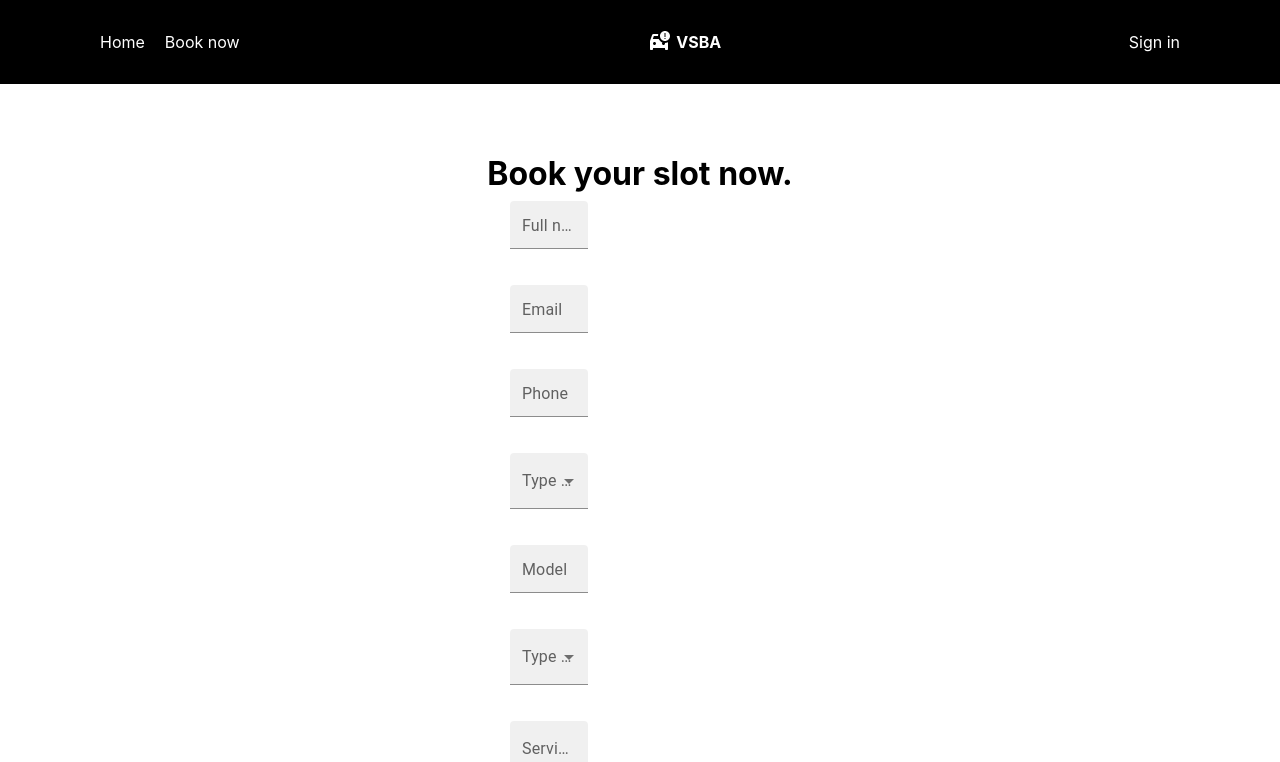
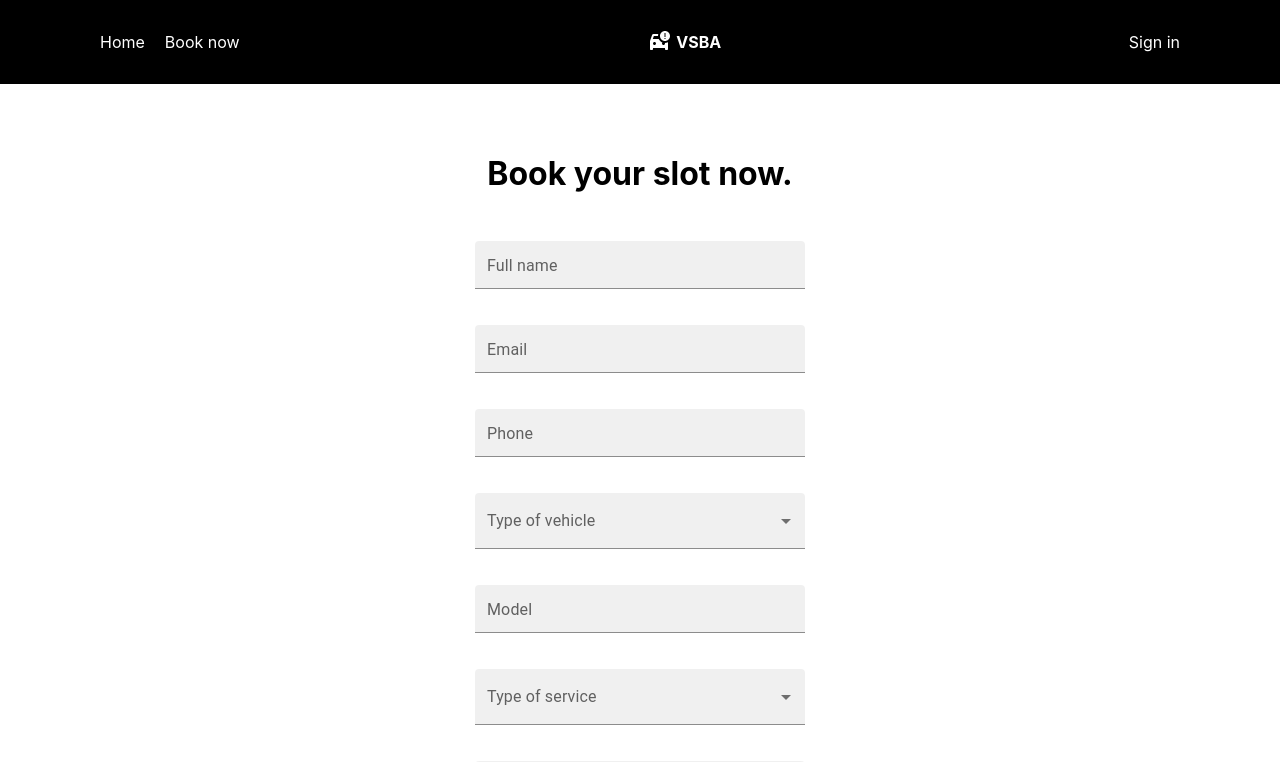
Before and after one commit to hirwajeaneric/Vehicle-Servicing-Booking-System_Front-end, a React (Create React App) app: page /book-now in a window 1280 px wide. Shown: the top 762 px of the page. Built offline with nearby package versions, Linux system fonts and the light colour scheme.

Commit message:
Now booking working well

```diff
--- a/src/components/sections/BookingForm.jsx
+++ b/src/components/sections/BookingForm.jsx
@@ -1,6 +1,7 @@
 import React from 'react';
 import { AuthFormContainer, CommandButtons } from '../styled-components/authenticationPages';
 import { Button, FormControl, InputLabel, MenuItem, Select, TextField } from '@mui/material';
+import { BookingFormContainer } from '../styled-components/pageStyledComponents';
 
 export default function BookingForm(props) {
     const { bookingFormData, setBookingFormData, submitForm, handleFormInput, progress } = props;
@@ -14,7 +15,7 @@ export default function BookingForm(props) {
     };
 
     return (
-        <div>
+        <BookingFormContainer>
             <AuthFormContainer onSubmit={submitForm}>
                 <TextField id="fullName" sx={{ m: 1, width: '40ch' }}  size='small' label="Full name" variant="filled" name='fullName' value={bookingFormData.fullName || ''} onChange={handleFormInput}/>
 
@@ -29,7 +30,7 @@ export default function BookingForm(props) {
                             <em>Select model</em>
                         </MenuItem>
                         <MenuItem value={'Car'}>Car</MenuItem>
-                        <MenuItem value={'Motorcycle'}>MotoCycle</MenuItem>
+                        <MenuItem value={'Motorcycle'}>Motorcycle</MenuItem>
                     </Select>
                 </FormControl>
 
@@ -42,17 +43,17 @@ export default function BookingForm(props) {
                             <em>Select service</em>
                         </MenuItem>
                         <MenuItem value={'Oil Change'}>Oil Change</MenuItem>
-                        <MenuItem value={'Tire Rotation'}>Typre Rotation</MenuItem>
+                        <MenuItem value={'Tire Rotation'}>Tire Rotation</MenuItem>
                     </Select>
                 </FormControl>
 
                 <TextField id="serviceDescription" sx={{ m: 1, width: '40ch' }} label="Service Description" multiline rows={4} variant="filled" name='serviceDescription' value={bookingFormData.serviceDescription || ''} onChange={handleFormInput}/>
 
                 <CommandButtons>
-                    {!progress.disabled && <Button type='submit' variant='contained' size='medium' color='primary'>Submit booking </Button>}
-                    {progress.disabled && <Button type='submit' variant='contained' size='medium' color='primary' disabled>{progress.value} </Button>}
+                    {!progress.disabled && <Button style={{ width: '100%' }} type='submit' variant='contained' size='medium' color='primary'>Submit booking </Button>}
+                    {progress.disabled && <Button style={{ width: '100%' }} type='submit' variant='contained' size='medium' color='primary' disabled>{progress.value} </Button>}
                 </CommandButtons>
             </AuthFormContainer>
-        </div>
+        </BookingFormContainer>
     )
 }
--- a/src/components/styled-components/pageStyledComponents.jsx
+++ b/src/components/styled-components/pageStyledComponents.jsx
@@ -19,6 +19,28 @@ export const SectionOrPageContainer = styled.div`
 
     @media (max-width: 480px) {
         padding: 30px 10px;
+    }
+`;
+
+export const BookingFormContainer = styled.div`
+    width: 100%;
+    margin-top: 40px;
+    display: flex;
+    flex-direction: column;
+    align-items: center;
+    justify-content: center;
+    margin-bottom: 90px;
+
+    @media (max-width: 1080px) {
+
+    }
+
+    @media (max-width: 768px) {
+        margin-top: 30px;
+    }
+
+    @media (max-width: 480px) {
+        margin-top: 20px;
     }
 `;
 
```
